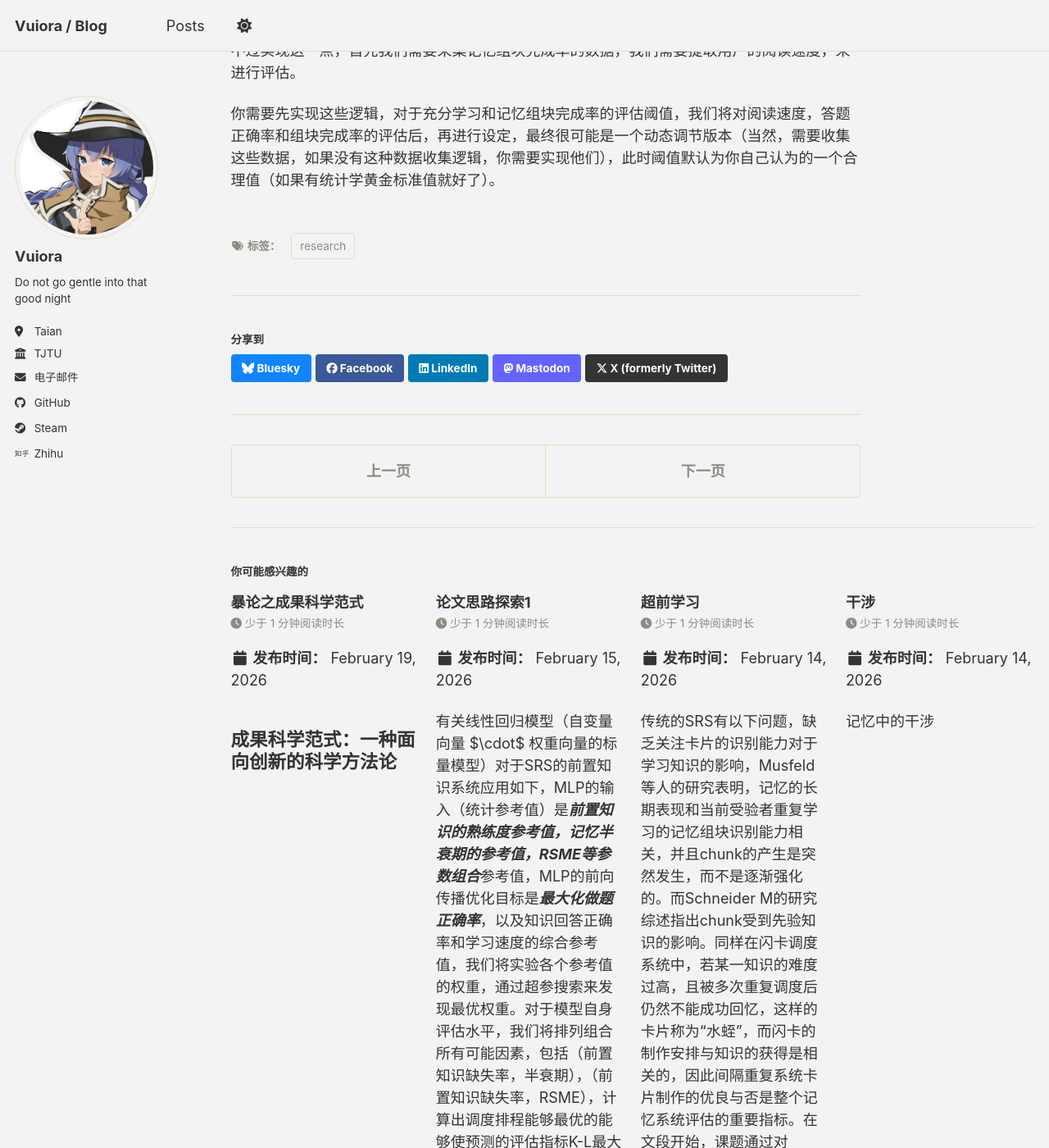
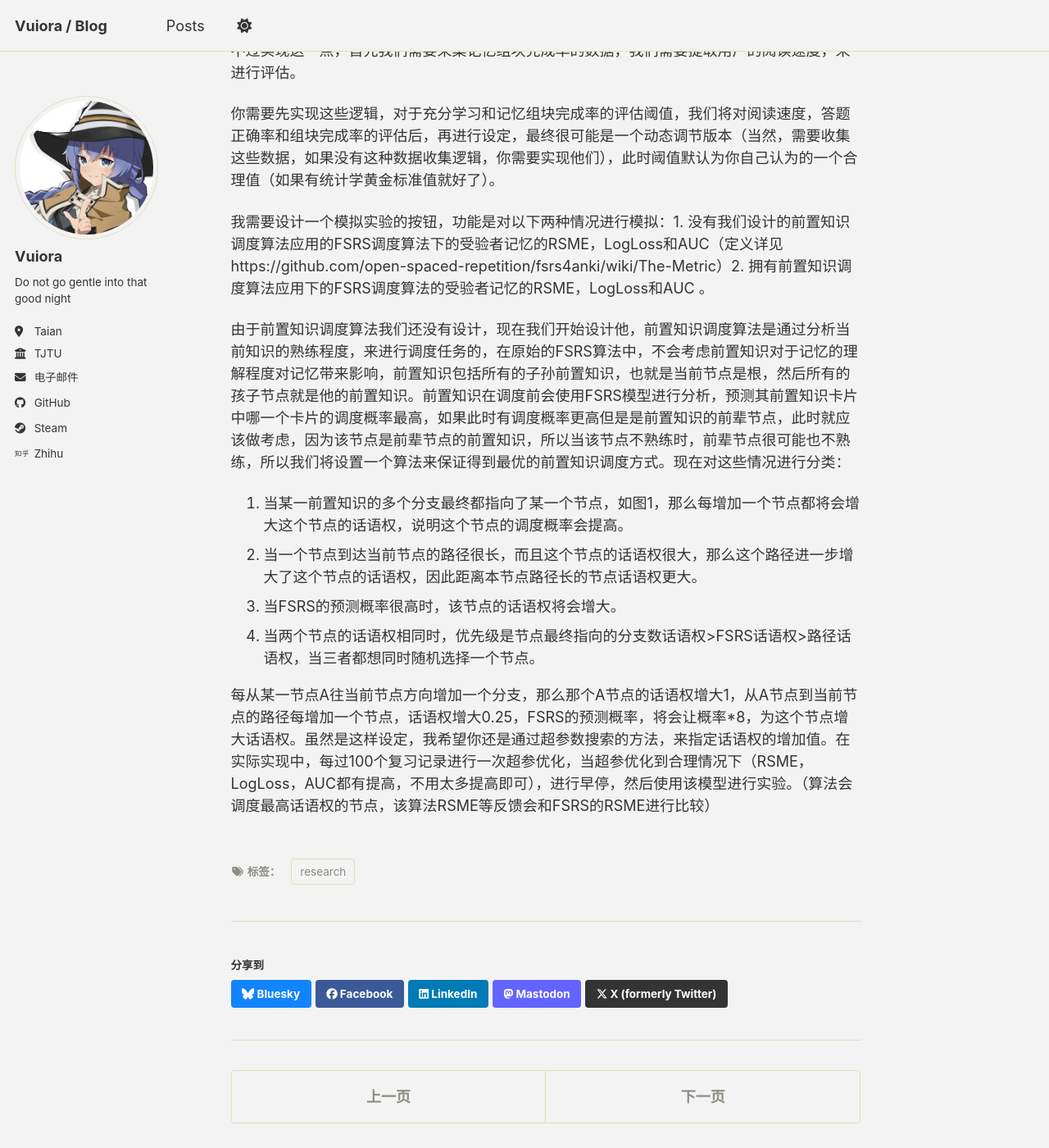
Before and after one commit to Vuiora/vuiora.github.io, a Jekyll site: the page built from _posts/2026-02-16-论文思考（2）.md, in a window 1280 px wide and 1400 px high, scrolled down 1172 px. Shown: the whole window at 82% size. Built offline with Jekyll 4.4.1, drawn with Linux system fonts in a browser that asks for light colours; a script bundle is joined from its source files by our own code; library files that are not in the unit come from our copies; some of the changed text lies outside the part shown.

Commit message:
delete some file

```diff
--- a/_posts/2026-02-16-论文思考（2）.md
+++ b/_posts/2026-02-16-论文思考（2）.md
@@ -27,3 +27,18 @@
 不过实现这一点，首先我们需要采集记忆组块完成率的数据，我们需要提取用户的阅读速度，来进行评估。
 
 你需要先实现这些逻辑，对于充分学习和记忆组块完成率的评估阈值，我们将对阅读速度，答题正确率和组块完成率的评估后，再进行设定，最终很可能是一个动态调节版本（当然，需要收集这些数据，如果没有这种数据收集逻辑，你需要实现他们），此时阈值默认为你自己认为的一个合理值（如果有统计学黄金标准值就好了）。
+
+
+
+
+
+我需要设计一个模拟实验的按钮，功能是对以下两种情况进行模拟：1. 没有我们设计的前置知识调度算法应用的FSRS调度算法下的受验者记忆的RSME，LogLoss和AUC（定义详见https://github.com/open-spaced-repetition/fsrs4anki/wiki/The-Metric）2. 拥有前置知识调度算法应用下的FSRS调度算法的受验者记忆的RSME，LogLoss和AUC 。
+
+由于前置知识调度算法我们还没有设计，现在我们开始设计他，前置知识调度算法是通过分析当前知识的熟练程度，来进行调度任务的，在原始的FSRS算法中，不会考虑前置知识对于记忆的理解程度对记忆带来影响，前置知识包括所有的子孙前置知识，也就是当前节点是根，然后所有的孩子节点就是他的前置知识。前置知识在调度前会使用FSRS模型进行分析，预测其前置知识卡片中哪一个卡片的调度概率最高，如果此时有调度概率更高但是是前置知识的前辈节点，此时就应该做考虑，因为该节点是前辈节点的前置知识，所以当该节点不熟练时，前辈节点很可能也不熟练，所以我们将设置一个算法来保证得到最优的前置知识调度方式。现在对这些情况进行分类：
+
+1. 当某一前置知识的多个分支最终都指向了某一个节点，如图1，那么每增加一个节点都将会增大这个节点的话语权，说明这个节点的调度概率会提高。
+2. 当一个节点到达当前节点的路径很长，而且这个节点的话语权很大，那么这个路径进一步增大了这个节点的话语权，因此距离本节点路径长的节点话语权更大。
+3. 当FSRS的预测概率很高时，该节点的话语权将会增大。
+4. 当两个节点的话语权相同时，优先级是节点最终指向的分支数话语权>FSRS话语权>路径话语权，当三者都想同时随机选择一个节点。
+
+每从某一节点A往当前节点方向增加一个分支，那么那个A节点的话语权增大1，从A节点到当前节点的路径每增加一个节点，话语权增大0.25，FSRS的预测概率，将会让概率*8，为这个节点增大话语权。虽然是这样设定，我希望你还是通过超参数搜索的方法，来指定话语权的增加值。在实际实现中，每过100个复习记录进行一次超参优化，当超参优化到合理情况下（RSME，LogLoss，AUC都有提高，不用太多提高即可），进行早停，然后使用该模型进行实验。（算法会调度最高话语权的节点，该算法RSME等反馈会和FSRS的RSME进行比较）
```
Also changed, not shown: _posts/2026-02-19-某些暴论（.md (deleted, +0 -42 lines), _posts/2026-03-05-论文思考（3）.md (added, +14 -0 lines).
